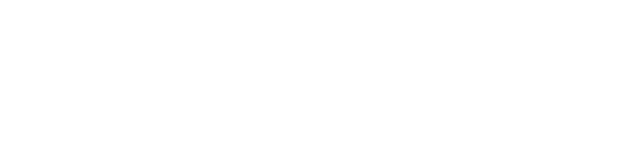
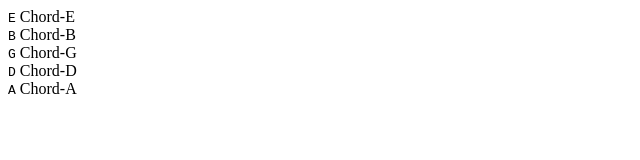
Before and after one commit to Tony-ATC/SolfegeMusicApp, a plain HTML site: page index.html in a window 1280 px wide. Shown: the whole page, without its empty margins (0-640 px from the left). Drawn offline with Linux system fonts and the light colour scheme.

Commit message:
Html Done
- Html is finished

- Guitar Chorde been created and linked with keyboard keycodes for js

```diff
--- /dev/null
+++ b/css/main.css
@@ -0,0 +1 @@
+/* No CSS *//*# sourceMappingURL=main.css.map */
--- a/index.html
+++ b/index.html
@@ -4,9 +4,41 @@
     <meta charset="UTF-8">
     <meta http-equiv="X-UA-Compatible" content="IE=edge">
     <meta name="viewport" content="width=device-width, initial-scale=1.0">
-    <title>Document</title>
+    <title>GuitarHero3</title>
 </head>
 <body>
+    <div class="keys">
+        <div data-key="69" class="key">
+            <kbd>E</kbd>
+            <span class="sound">Chord-E</span>
+        </div>
+
+        <div data-key="66" class="key">
+            <kbd>B</kbd>
+            <span class="sound">Chord-B</span>
+        </div>
+
+        <div data-key="71" class="key">
+            <kbd>G</kbd>
+            <span class="sound">Chord-G</span>
+        </div>
+
+        <div data-key="68" class="key">
+            <kbd>D</kbd>
+            <span class="sound">Chord-D</span>
+        </div>
+
+        <div data-key="65" class="key">
+            <kbd>A</kbd>
+            <span class="sound">Chord-A</span>
+        </div>
+    </div>
+
+    <audio data-key="69" src="sounds/1st_String_E.mp3"></audio>
+    <audio data-key="66" src="sounds/2nd_String_B_.mp3"></audio>
+    <audio data-key="71" src="sounds/3rd_String_G.mp3"></audio>
+    <audio data-key="68" src="sounds/4th_String_D.mp3"></audio>
+    <audio data-key="65" src="sounds/5th_String_A.mp3"></audio>
 
 </body>
 </html>
```
Also changed, not shown: 1 other file.
